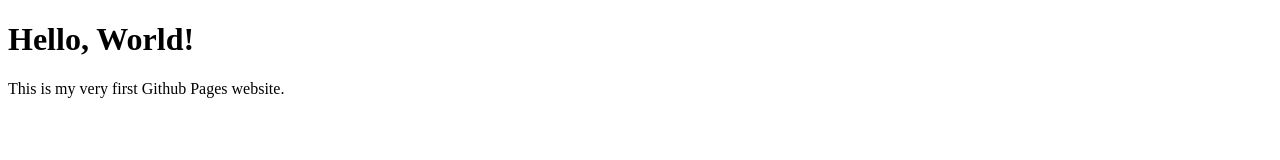
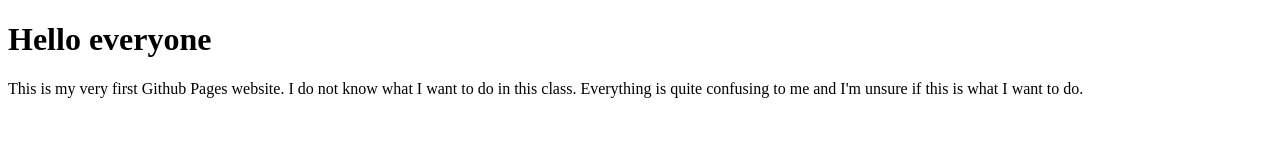
Before and after one commit to copiom/copiom.github.io, a plain HTML site: page index.html in a window 1280 px wide. Drawn offline with Linux system fonts and the light colour scheme.

Commit message:
Update index.html

```diff
--- a/index.html
+++ b/index.html
@@ -4,7 +4,7 @@
   <title>Please I pray to God this works/</title>
 </head>
 <body>
-  <h1>Hello, World!</h1>
-  <p>This is my very first Github Pages website.</p>
+  <h1>Hello everyone</h1>
+  <p>This is my very first Github Pages website. I do not know what I want to do in this class. Everything is quite confusing to me and I'm unsure if this is what I want to do.</p>
 </body>
 <html>
```
